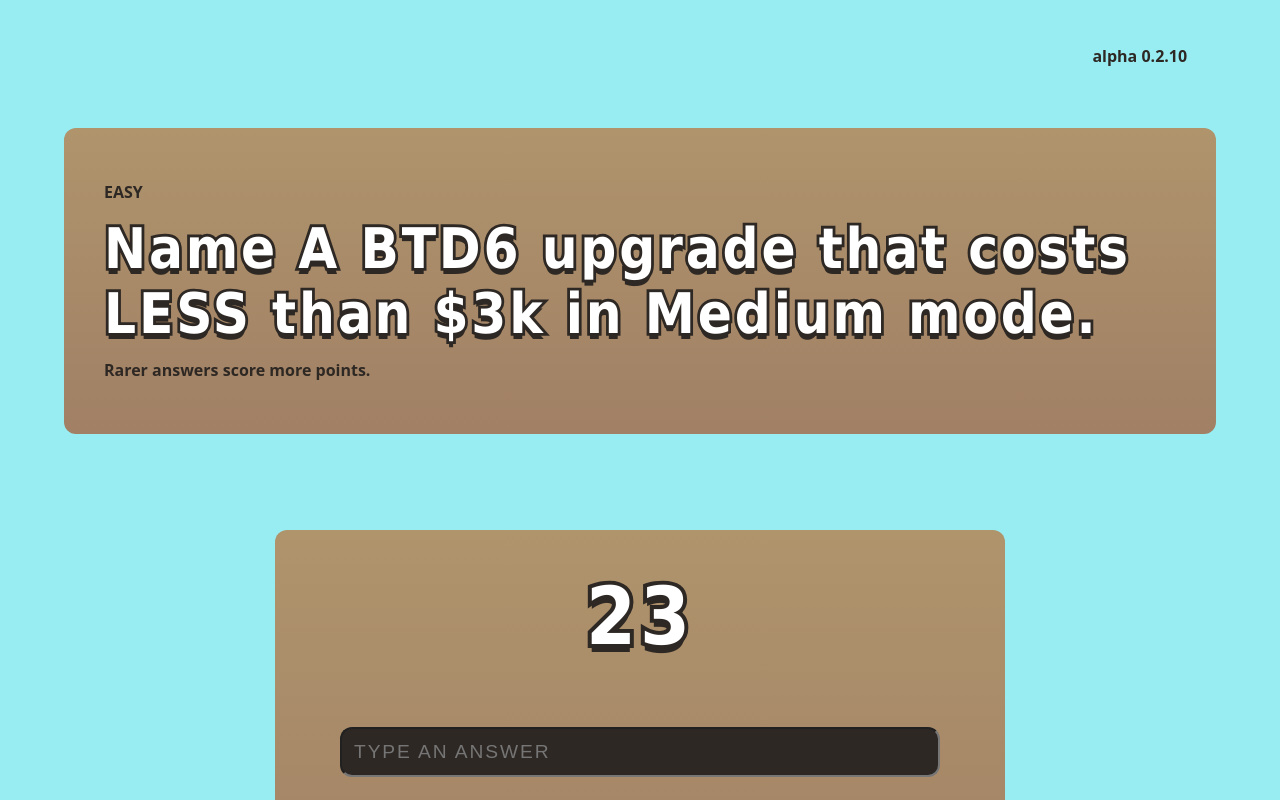
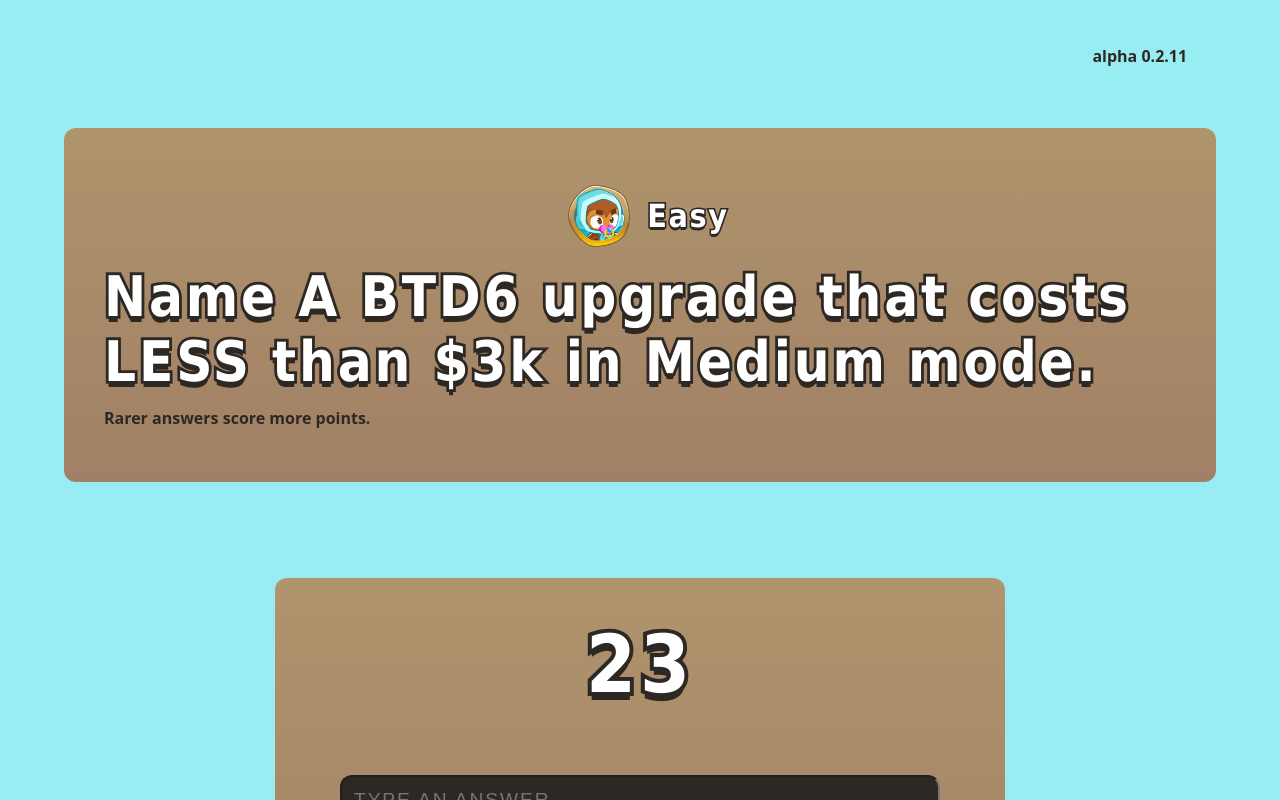
Before and after one commit to emeryllium/emeryllium.github.io, a plain HTML site: page the-golden-bloon/index.html in a window 1280 px wide. Both pictures are taken after a click on the button "Play". Shown: the top 800 px of the page. Drawn offline with nearby package versions, Linux system fonts and the light colour scheme.

Commit message:
add icons

```diff
--- a/the-golden-bloon/game.js
+++ b/the-golden-bloon/game.js
@@ -8,9 +8,18 @@ let timer = -1;
 let DATA;
 
 const QUESTIONS = [
-    'Easy',
-    'Medium',
-    'Hard'
+    {
+        name: 'Easy',
+        icon: 'assets/easy.webp'
+    },
+    {
+        name: 'Medium',
+        icon: 'assets/medium.webp'
+    },
+    {
+        name: 'Hard',
+        icon: 'assets/hard.webp'
+    }
 ]
 
 const RARITIES = [
@@ -125,6 +134,7 @@ function submit(force) {
     document.getElementById('result-answer-label').textContent = answer;
     document.getElementById('result-desc-label').textContent = desc ? desc : '';
     if (rarity >= 0) {
+        document.getElementById('result-rarity-icon').src = RARITIES[rarity].icon;
         document.getElementById('result-rarity-label').textContent = RARITIES[rarity].name;
         document.getElementById('result-points-label').textContent = RARITIES[rarity].points[prompt] + ' Points';
     } else {
@@ -152,18 +162,9 @@ function update_prompt() {
     timer = 25;
     document.getElementById('timer-label').textContent = timer;
     setTimeout(dec_timer.bind(this, prompt), 1000);
-    if (prompt == 0) {
-        document.getElementById('difficulty-label').textContent = "EASY";
-        document.getElementById('prompt-label').textContent = DATA[0].prompt;
-    }
-    else if (prompt == 1) {
-        document.getElementById('difficulty-label').textContent = "MEDIUM";
-        document.getElementById('prompt-label').textContent = DATA[1].prompt;
-    }
-    else if (prompt == 2) {
-        document.getElementById('difficulty-label').textContent = "HARD";
-        document.getElementById('prompt-label').textContent = DATA[2].prompt;
-    }
+    document.getElementById('difficulty-icon').src = QUESTIONS[prompt].icon;
+    document.getElementById('difficulty-label').textContent = QUESTIONS[prompt].name;
+    document.getElementById('prompt-label').textContent = DATA[prompt].prompt;
 }
 
 function dec_timer(prompt_num) {
@@ -180,15 +181,20 @@ function dec_timer(prompt_num) {
 }
 
 function end_game() {
+    let rarities = get_rarities(DAY_NUMBER);
     let scores = get_scores(DAY_NUMBER);
     let answers = get_answers(DAY_NUMBER);
     let descriptions = get_descriptions(DAY_NUMBER);
 
     document.getElementById('end-points-label').textContent = scores.total + ' POINTS';
 
-    document.getElementById('end-easy-label').textContent = 'EASY - ' + DATA[0].prompt;
-    document.getElementById('end-medium-label').textContent = 'MEDIUM - ' + DATA[1].prompt;
-    document.getElementById('end-hard-label').textContent = 'HARD - ' + DATA[2].prompt;
+    if (rarities[0] >= 0) document.getElementById('end-easy-icon').src = RARITIES[rarities[0]].icon;
+    if (rarities[1] >= 0) document.getElementById('end-medium-icon').src = RARITIES[rarities[1]].icon;
+    if (rarities[2] >= 0) document.getElementById('end-hard-icon').src = RARITIES[rarities[2]].icon;
+
+    document.getElementById('end-easy-label').textContent = QUESTIONS[0].name + ' - ' + DATA[0].prompt;
+    document.getElementById('end-medium-label').textContent = QUESTIONS[1].name + ' - ' + DATA[1].prompt;
+    document.getElementById('end-hard-label').textContent = QUESTIONS[2].name + ' - ' + DATA[2].prompt;
 
     document.getElementById('end-easy-answer-label').textContent = answers[0] + ' - ' + scores.individual[0] + ' points';
     document.getElementById('end-medium-answer-label').textContent = answers[1] + ' - ' + scores.individual[1] + ' points';
--- a/the-golden-bloon/index.html
+++ b/the-golden-bloon/index.html
@@ -10,7 +10,7 @@
     <script type="module" src="game.js"></script>
     <script src="https://cdnjs.cloudflare.com/ajax/libs/html2canvas/1.4.1/html2canvas.min.js"></script>
     <header>
-        <p class="right-aligned">alpha 0.2.10</p>        <!--VERSION NUM-->
+        <p class="right-aligned">alpha 0.2.11</p>        <!--VERSION NUM-->
     </header>
 
     <div class="panel" id="title-panel">
@@ -22,7 +22,10 @@
     </div>
 
     <div class="panel-hidden" id="prompt-panel">
-        <p class="left-aligned" id="difficulty-label"></p>
+        <div class="hdiv">
+            <img class="big-icon" src="assets/easy.webp" id="difficulty-icon">
+            <h3 id="difficulty-label"></h3>
+        </div>
         <h2 class="left-aligned" id="prompt-label"></h2>
         <p class="left-aligned">Rarer answers score more points.</p>
     </div>
@@ -30,7 +33,10 @@
     <div class="panel-hidden" id="result-panel">
         <h2 id="result-answer-label">Answer</h2>
         <p id="result-desc-label"></p>
-        <h3 id="result-rarity-label">Red Bloon</h3>
+        <div class="hdiv">
+            <img class="icon" src="assets/invisible_bloon.webp" id="result-rarity-icon">
+            <h3 class="left-aligned" id="result-rarity-label">Red Bloon</h3>
+        </div>
         <p id="result-points-label">10 points</p>
         <button id="btn-next" class="btn">></button>
     </div>
@@ -38,17 +44,32 @@
     <div class="panel-hidden" id="end-panel">
         <h2 class="left-aligned" id="end-points-label">150 POINTS</h2>
         <hr>
+        <div class="hdiv-left">
+            <img class="big-icon" src="assets/invisible_bloon.webp" id="end-easy-icon">
+            <div>
                 <p class="left-aligned" id="end-easy-label">EASY - Prompt 1</p>
                 <h3 class="left-aligned" id="end-easy-answer-label">Answer 1 - 10 points</h3>
                 <p class="left-aligned" id="end-easy-desc-label"></p>
+            </div>
+        </div>
         <hr>
+        <div class="hdiv-left">
+            <img class="big-icon" src="assets/invisible_bloon.webp" id="end-medium-icon">
+            <div>
                 <p class="left-aligned" id="end-medium-label">MEDIUM - Prompt 2</p>
-        <h3 class="left-aligned" id="end-medium-answer-label">Answer 2 - 10 points</h3>
+                <h3 class="left-aligned" id="end-medium-answer-label">Answer 2 - 15 points</h3>
                 <p class="left-aligned" id="end-medium-desc-label"></p>
+            </div>
+        </div>
         <hr>
+        <div class="hdiv-left">
+            <img class="big-icon" src="assets/invisible_bloon.webp" id="end-hard-icon">
+            <div>
                 <p class="left-aligned" id="end-hard-label">HARD - Prompt 3</p>
-        <h3 class="left-aligned" id="end-hard-answer-label">Answer 3 - 10 points</h3>
+                <h3 class="left-aligned" id="end-hard-answer-label">Answer 3 - 20 points</h3>
                 <p class="left-aligned" id="end-hard-desc-label"></p>
+            </div>
+        </div>
     </div>
 
     <div class="panel-hidden" id="copy-panel">
@@ -65,7 +86,7 @@
     <div class="panel" id="desc-panel">
         <h3>Find the rarest answer for 3 bloons-related prompts.</h3>
         <p>After hitting play, you'll have 25 seconds to come up with an answer. Rarer answers score higher, and the rarest answer is given the title of Golden Bloon.</p>
-        <span></span>
+        <hr>
         <button id="btn-play" class="btn">Play</button>
     </div>
 </body>
--- a/the-golden-bloon/web.css
+++ b/the-golden-bloon/web.css
@@ -26,7 +26,7 @@ body {
     min-height: 90vh;
     padding: 24px;
     display: flex;
-    justify-content:space-evenly;
+    justify-content: space-evenly;
     align-items: center;
     flex-direction: column;
     background: var(--bg);
@@ -106,6 +106,13 @@ hr {
     align-items: center;
 }
 
+.hdiv-left {
+    display: flex;
+    flex-direction: row;
+    justify-content: left;
+    align-items: center;
+}
+
 .panel {
     max-width: 90vw;
     max-height: 90vh;
@@ -129,8 +136,15 @@ hr {
 }
 
 .icon {
-    height: 2rem;
-    padding: 1vw;
+    height: 4vh;
+    padding: 1em;
+    box-sizing: content-box;
+}
+
+.big-icon {
+    height: 8vh;
+    padding: 1em;
+    box-sizing: content-box;
 }
 
 .btn {
```
Also changed, not shown: the-golden-bloon/assets/easy.webp (added), the-golden-bloon/assets/hard.webp (added), the-golden-bloon/assets/invisible_bloon.webp (added), the-golden-bloon/assets/medium.webp (added). Lines whose indentation alone changed are shown as unchanged.
